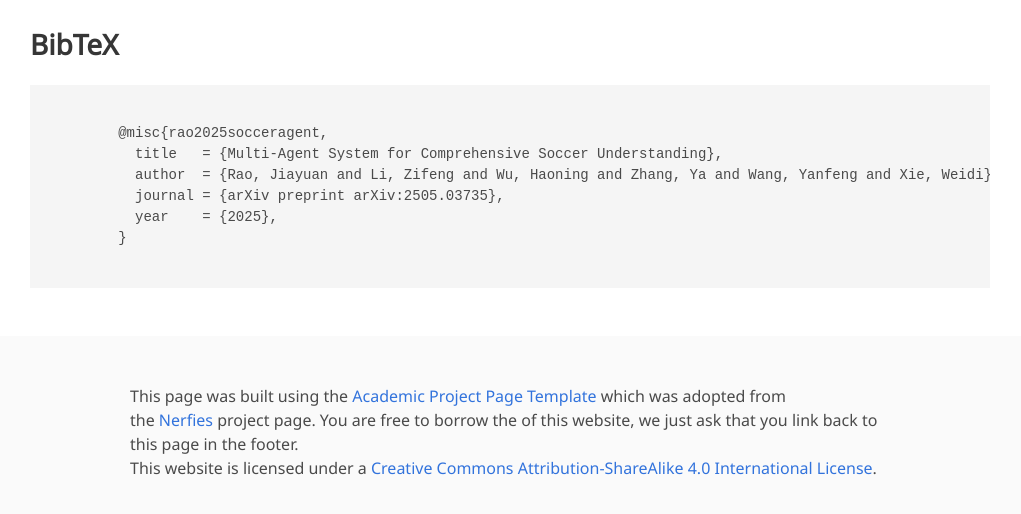
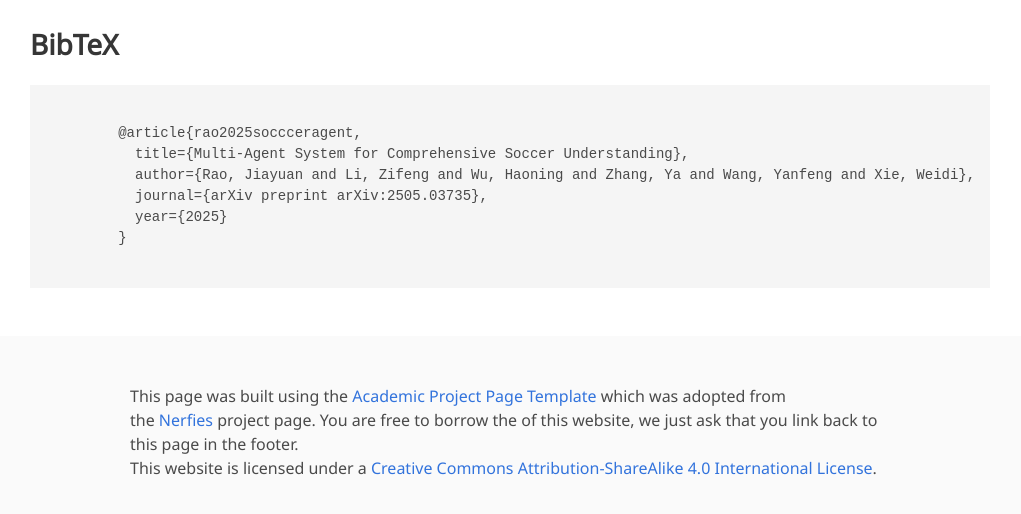
Before and after one commit to jyrao/SoccerAgent, a plain HTML site: page index.html in a window 1280 px wide. Shown: the part 4933-5447 px from the top of the page, without its empty margins (130-1151 px from the left). Drawn offline with nearby package versions, Linux system fonts and the light colour scheme; some icons are missing; a web font is replaced by a local one.

Commit message:
update bibtex

```diff
--- a/index.html
+++ b/index.html
@@ -324,11 +324,11 @@ figcaption {
     <div class="container is-max-desktop content">
       <h2 class="title">BibTeX</h2>
       <pre><code>
-        @misc{rao2025socceragent,
-          title   = {Multi-Agent System for Comprehensive Soccer Understanding},
-          author  = {Rao, Jiayuan and Li, Zifeng and Wu, Haoning and Zhang, Ya and Wang, Yanfeng and Xie, Weidi},
-          journal = {arXiv preprint arXiv:2505.03735},
-          year    = {2025},
+        @article{rao2025soccceragent,
+          title={Multi-Agent System for Comprehensive Soccer Understanding},
+          author={Rao, Jiayuan and Li, Zifeng and Wu, Haoning and Zhang, Ya and Wang, Yanfeng and Xie, Weidi},
+          journal={arXiv preprint arXiv:2505.03735},
+          year={2025}
         }
       </code></pre>
     </div>
```
